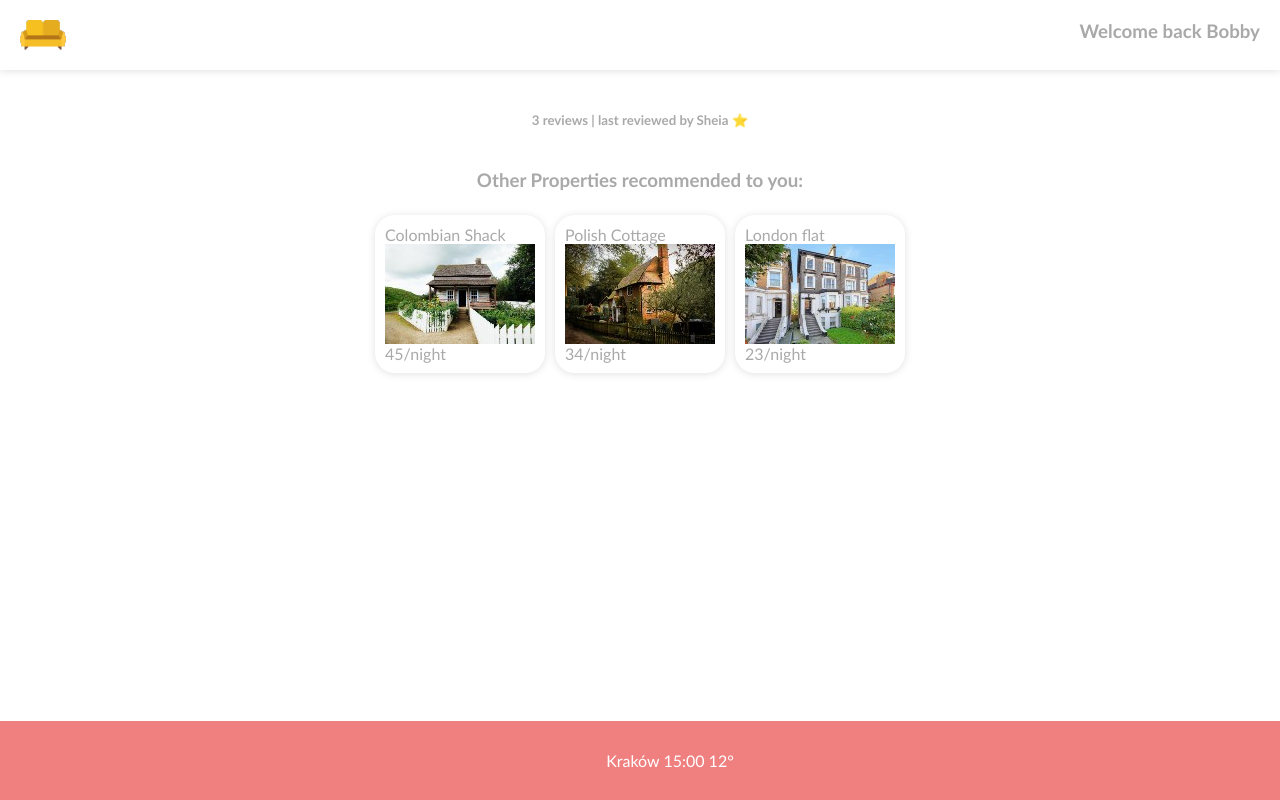
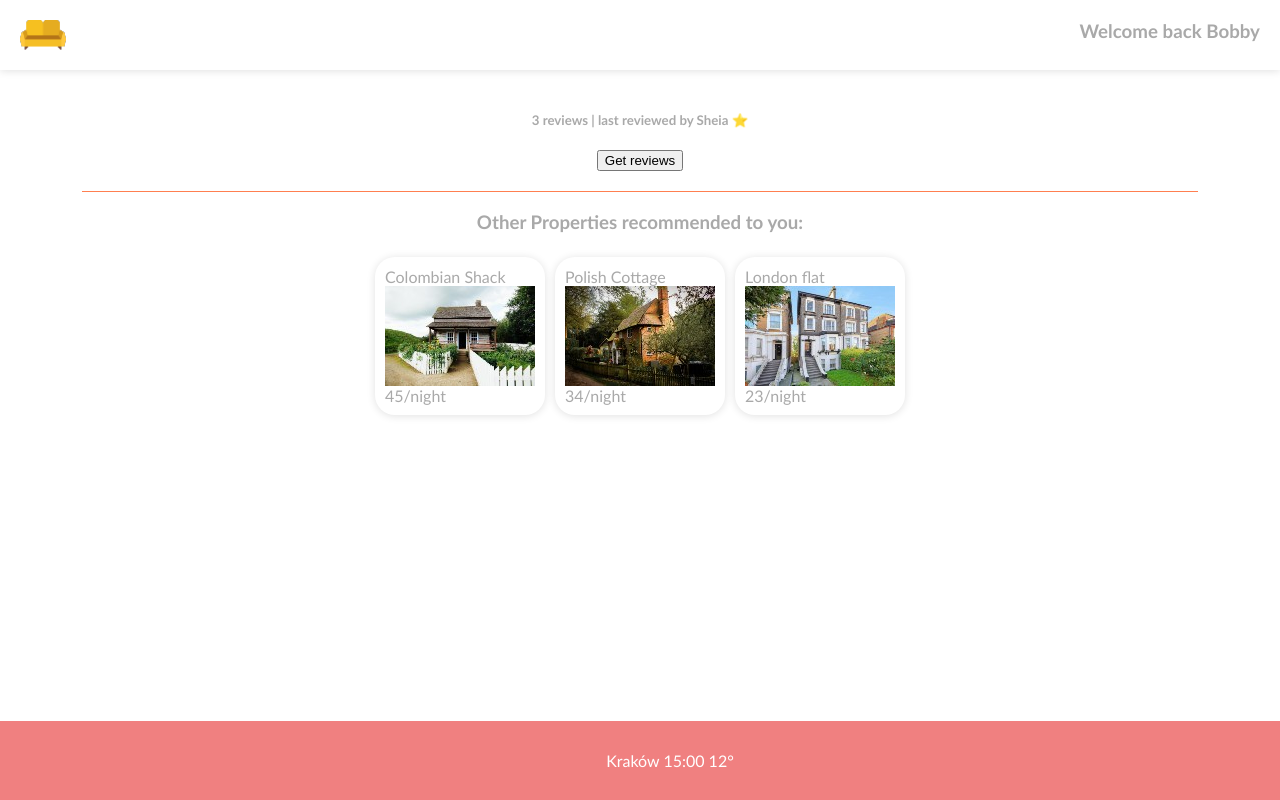
Before and after one commit to fontilan/ts-couch-surfing, a plain HTML site: page index.html in a window 1280 px wide. Drawn offline with Linux system fonts and the light colour scheme.

Commit message:
add button and reviews div

```diff
--- a/index.html
+++ b/index.html
@@ -13,6 +13,9 @@
     </div>
     <div class="container">
       <h5 id="reviews"></h5>
+      <button>Get reviews</button>
+      <div class="reviews"></div>
+      <div class="break"></div>
       <h3>Other Properties recommended to you:</h3>
       <div class="properties"></div>
     </div>
```
